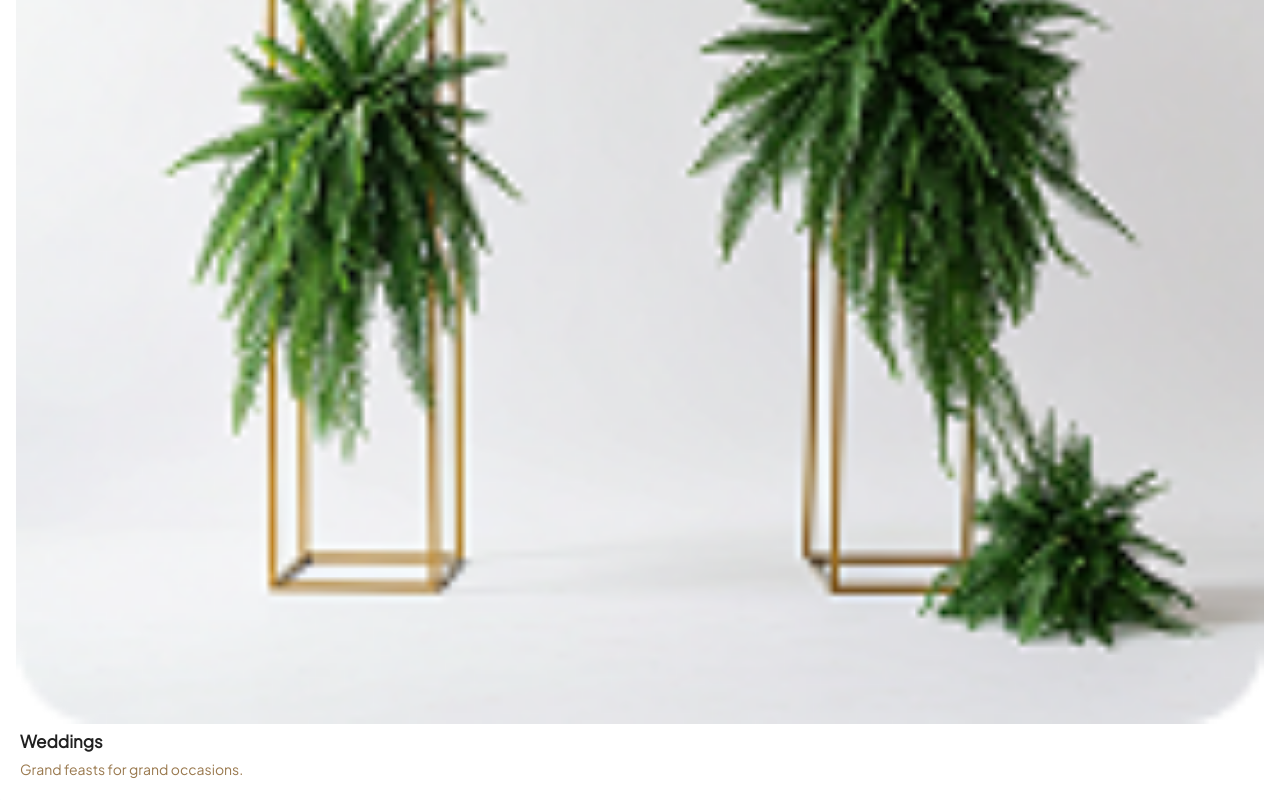
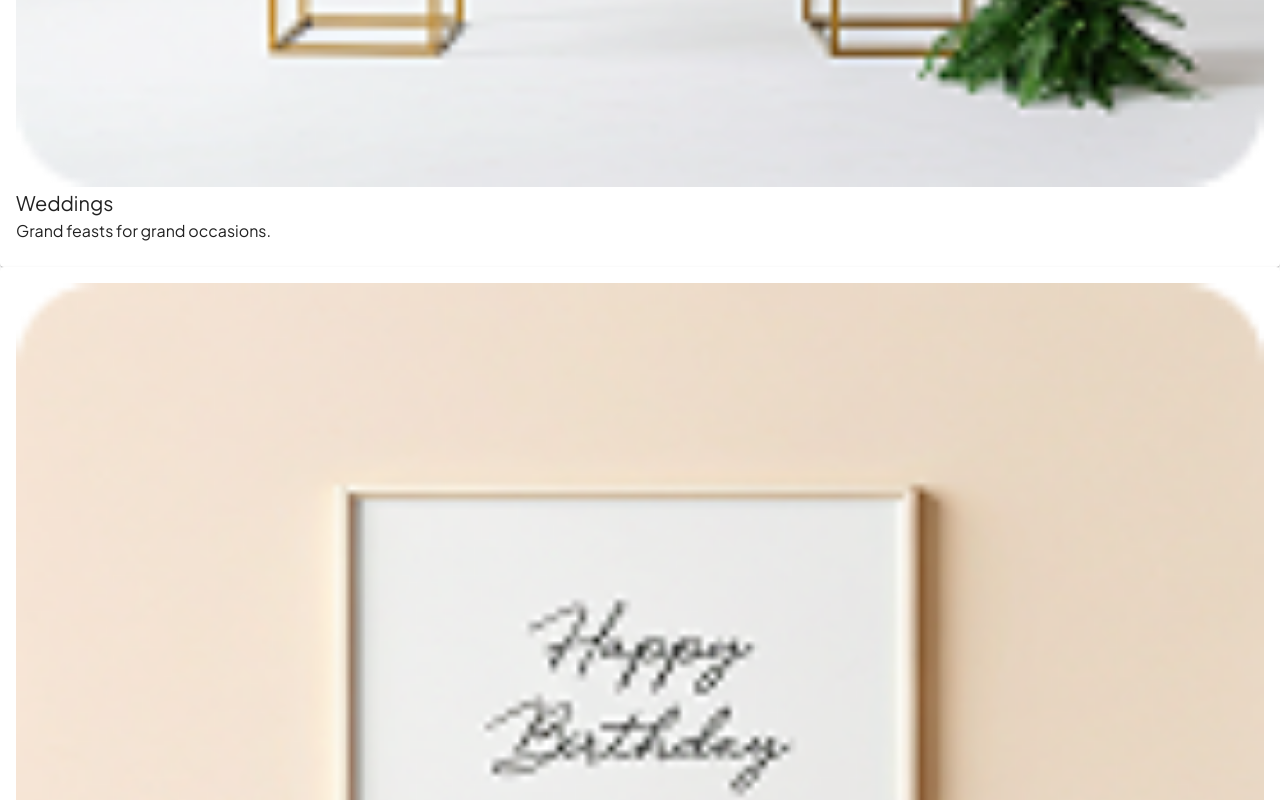
Before and after one commit to Michael-richard-658/Kingdom-catering, a Next.js app: page / in a window 1280 px wide. Shown: the part 2943-3743 px from the top of the page. Built offline with nearby package versions, Linux system fonts and the light colour scheme.

Commit message:
Forth-section-MUI

```diff
--- a/src/app/components/pages/index/fourth-section/ForthSection.css
+++ /dev/null
@@ -1,27 +0,0 @@
-@media (max-width: 500px) {
-    .forth-section-container {
-        display: flex;
-        flex-direction: column;
-        align-items: center;
-    }
-    .perfect-for-all-h3{
-        font-weight: 700;
-        color: #1C170D;
-        font-size: 27px;
-        margin-left: 1rem;
-        margin-right: 1rem;
-        margin-top: 40px;
-    }
-    .cards-container{
-        display: grid;
-        grid-template-columns: 1fr 1fr ;
-        gap: 1rem;
-        width: 95vw;
-    }
-    .card-s4{
-        display: flex;
-        flex-direction: column;
-        align-items: center;
-        border-radius: 48px;
-    }
-}
--- a/src/app/components/pages/index/fourth-section/ForthSection.tsx
+++ b/src/app/components/pages/index/fourth-section/ForthSection.tsx
@@ -1,24 +1,21 @@
 "use client"
 import React from 'react'
-import './ForthSection.css'
-import { Card, CardContent, CardMedia, Typography } from '@mui/material'
+import {  CardContent, CardMedia, Typography } from '@mui/material'
 import { cards } from './constants'
+import { CardsConatinerS4, CustomCardS4, EventDescription, EventTitle, PerfectForAllH3, PerfectForAllMomentsContainer } from './forth-section.styled'
 
 function ForthSection() {
 
     return (
-        <div className='forth-section-container'>
-            <h3 className='perfect-for-all-h3'>Perfect for All Your Special Moments</h3>
-            <div className='cards-container'>
+        <PerfectForAllMomentsContainer >
+            <PerfectForAllH3 >
+                Perfect for All Your Special Moments
+                </PerfectForAllH3>
+            <CardsConatinerS4 >
                 {
                     cards.map((card, index) => {
                         return (
-                            <Card key={index} className='card-s4' sx={{
-                                borderRadius: '10px',
-                                background: 'white',
-                                boxShadow: "0 1px 2px rgba(0, 0, 0, 0.04), 0 2px 4px rgba(0, 0, 0, 0.03)",
-
-                            }}>
+                            <CustomCardS4 key={index} >
 
 
                                 <CardContent>
@@ -31,30 +28,20 @@ function ForthSection() {
                                             borderRadius: '16px',
                                         }}
                                     />
-                                    <Typography variant='h6' sx={{
-                                        fontWeight: 600,
-                                        fontSize:"17px",
-                                        textWrap:"nowrap",
-                                        margin:' 4px 4px'
-                                    }}>
+                                    <EventTitle variant='h6' >
                                         {card.event}
-                                    </Typography>
-                                    <Typography variant='body1' sx={{
-                                        color: "#99784D",
-                                        fontWeight: 500,
-                                        fontSize: '14px',
-                                        margin:"4px 4px",
-                                        textAlign:"start"
-                                    }}>
+                                    </EventTitle>
+                                    <EventDescription
+                                    variant='body1' >
                                         {card.description}
-                                        </Typography>
+                                        </EventDescription>
                                 </CardContent>
-                            </Card>
+                            </CustomCardS4>
                         )
                     })
                 }
-            </div>
-        </div>
+            </CardsConatinerS4>
+        </PerfectForAllMomentsContainer>
     )
 }
 
--- /dev/null
+++ b/src/app/components/pages/index/fourth-section/forth-section.styled.ts
@@ -0,0 +1,64 @@
+import { Card, Typography } from "@mui/material";
+import styled from "styled-components";
+import {mobile} from "@/app/utils/media"
+
+export const PerfectForAllMomentsContainer = styled.div`
+ ${mobile}{
+    display: flex;
+    flex-direction: column;
+    align-items: center;
+    }
+`
+
+export const PerfectForAllH3 = styled.h3`
+ ${mobile}{
+    font-weight: 700;
+    color: #1C170D;
+    font-size: 27px;
+    margin-left: 1rem;
+    margin-right: 1rem;
+    margin-top: 40px;
+}
+`
+
+export const CardsConatinerS4 = styled.div`
+ ${mobile}{
+    display: grid;
+    grid-template-columns: 1fr 1fr ;
+    gap: 4%;
+    width: 95vw;
+}
+`
+
+export const CustomCardS4 = styled(Card)`
+ ${mobile}{
+    display: flex;
+    flex-direction: column;
+    align-items: center;
+    border-radius: 48px;
+    border-radius: 10px;
+    background: white;
+    box-shadow: 0 1px 2px rgba(0, 0, 0, 0.04), 0 2px 4px rgba(0, 0, 0, 0.03);
+}
+`
+
+export const EventTitle = styled(Typography)`
+ ${mobile}{
+    font-weight: 600;
+    font-size: 17px;
+    white-space: nowrap;
+    margin: 4px 4px;
+    margin-bottom:0px;
+}
+`
+
+export const EventDescription = styled(Typography)`
+ ${mobile}{
+    color: #99784D;
+    font-weight: 500;
+    font-size: 14px;
+    margin: 4px 4px;
+    margin-top:0px;
+    text-align: start;
+}
+`
--- a/src/app/components/pages/index/third-section/ThirdSection.tsx
+++ b/src/app/components/pages/index/third-section/ThirdSection.tsx
@@ -1,8 +1,9 @@
 "use client"
 import React from 'react'
-import { Card, CardContent, CardMedia, Typography } from '@mui/material';
+import {  CardContent } from '@mui/material';
 import { cards } from './constants';
-import { CardBodyS3,CardMediaS3, CardsContainerS3, CardTitleS3, CustomCardS3, QuestionH3S3, WhyChooseKingdomCateringSection } from './thirdsectionassets/third.styled';
+import { CardBodyS3,CardMediaS3, CardsContainerS3, CardTitleS3, CustomCardS3, QuestionH3S3, WhyChooseKingdomCateringSection }
+from './third.styled';
 import { GetQouteButton } from '../second-section/second-section.styled';
 
 
--- a/src/app/components/pages/index/third-section/thirdsectionassets/third.styled.ts
+++ b/src/app/components/pages/index/third-section/third.styled.ts
@@ -1,16 +1,20 @@
 import { Card, CardMedia, Typography } from "@mui/material";
 import styled from "styled-components";
-
+import {mobile} from "@/app/utils/media"
 
 
 export const WhyChooseKingdomCateringSection = styled.div`
+ ${mobile}{
     width: 100%;
     display: flex;
     flex-direction: column;
     align-items: center;
+
+}
 `
 
 export const QuestionH3S3 = styled.h3`
+${mobile}{
     padding:16px;
     font-weight: 700;
     font-size: 27px;
@@ -18,9 +22,11 @@ export const QuestionH3S3 = styled.h3`
     margin-left: 12px;
     margin-right: 20%;
     margin-bottom: 8px;
+}
 `
 
 export const CardsContainerS3 = styled.div`
+${mobile}{
     display: flex;
     flex-direction: row;
     flex-wrap: wrap;
@@ -29,9 +35,11 @@ export const CardsContainerS3 = styled.div`
     width: 100%;
     column-gap: 8px;
     gap:4%
+}
 `
 
 export const CustomCardS3 = styled(Card)`
+${mobile}{
     display: flex;
     flex-direction: column;
     align-items: center;
@@ -47,22 +55,28 @@ export const CustomCardS3 = styled(Card)`
     width: 45%;
     height: 280px;
     margin-bottom:14px
+}
 `
 export const CardMediaS3 = styled(CardMedia)`
+${mobile}{
     width: 120px;
     min-height: 120px;
     border-radius: 50%;
     opacity: 1;
     margin-top: -4px;
+}
 `
 export const CardTitleS3 = styled(Typography)`
+${mobile}{
     text-align: center;
     font-size: 14px;
     font-weight: 600;
     line-height: 1.3;
+}
 `
 
 export const CardBodyS3 = styled(Typography)`
+${mobile}{
   text-align: center;
   font-size: 12px;
   color: #666;
@@ -71,4 +85,5 @@ export const CardBodyS3 = styled(Typography)`
   line-height: 1.4;
   font-weight:500;
   color: rgb(155, 155, 155);
+}
 `
```
